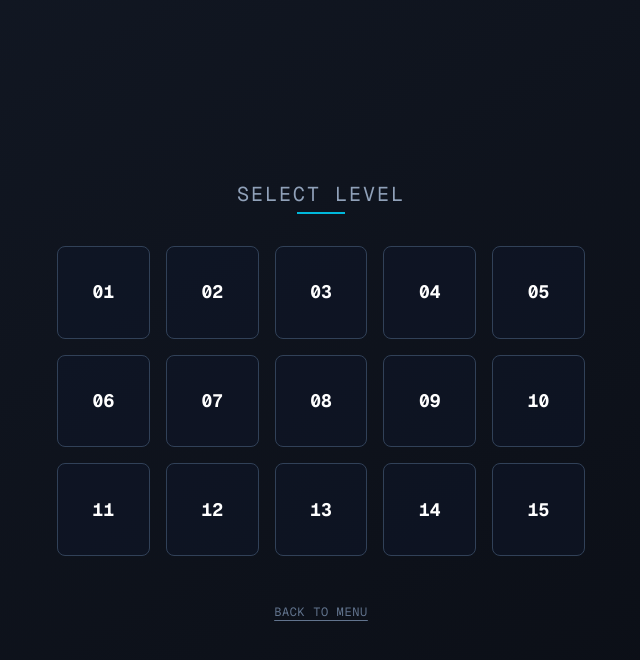
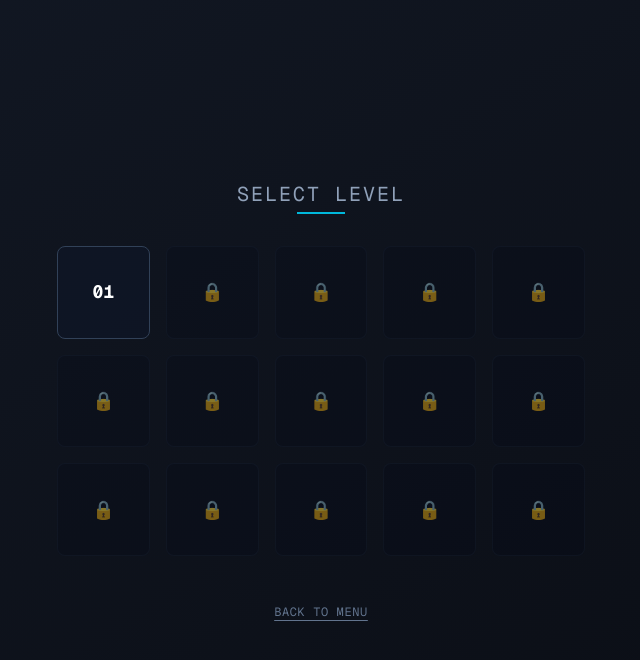
Before and after one commit to fauzanrahmatullah/isologic-game, a Next.js app: page / in a window 1280 px wide. Both pictures are taken after a click on the button "START GAME". Shown: the top 660 px of the page, without its empty margins (319-959 px from the left). Built offline with nearby package versions, Linux system fonts and the light colour scheme.

Commit message:
adding lock level feature

```diff
--- a/app/page.tsx
+++ b/app/page.tsx
@@ -1,11 +1,40 @@
 "use client";
-import { useState } from "react";
+import { useState, useEffect } from "react";
 import GameBoard from "../components/GameBoard";
 
 export default function Home() {
   const [gameState, setGameState] = useState<string>("menu");
   const [selectedLevel, setSelectedLevel] = useState<number>(1);
+  const [unlockedLevel, setUnlockedLevel] = useState<number>(1);
+
   const levels = Array.from({ length: 15 }, (_, i) => i + 1);
+
+  // Load unlocked level form localStorage when first time open page
+  useEffect(() => {
+    const savedProgress = localStorage.getItem("isologic-unlockedLevel");
+    if (savedProgress) {
+      setUnlockedLevel(parseInt(savedProgress, 10));
+    }
+  }, []);
+
+  // win level handler
+  const handleWin = () => {
+    const nextLvl = selectedLevel + 1;
+
+    // Update unlocked level if next level is greater than current unlocked level
+    if (nextLvl > unlockedLevel && nextLvl <= 15) {
+      setUnlockedLevel(nextLvl);
+      localStorage.setItem("isologic-unlockedLevel", nextLvl.toString());
+    }
+
+    // move to next level or show win message if all levels completed
+    if (nextLvl <= 15) {
+      setSelectedLevel(nextLvl);
+    } else {
+      alert("Yes, My Dear. YOU WIN ALL LEVELS!!!");
+      setGameState("level-select");
+    }
+  };
 
   return (
     <main className="w-full h-screen bg-gradient-to-br from-[#121824] to-[#0a0d14] flex flex-col items-center justify-center overflow-hidden select-none text-white font-mono">
@@ -36,20 +65,29 @@ export default function Home() {
             <div className="w-12 h-[2px] bg-cyan-500"></div>
           </div>
 
-          {/* Grid Tombol Level */}
+          {/* Grid Tombol Level dengan Pengunci */}
           <div className="grid grid-cols-5 gap-4 w-full">
-            {levels.map((lvl) => (
+            {levels.map((lvl) => {
+              const isUnlocked = lvl <= unlockedLevel;
+
+              return (
                 <button
                   key={lvl}
+                  disabled={!isUnlocked}
                   onClick={() => {
                     setSelectedLevel(lvl);
                     setGameState("game");
                   }}
-                className="aspect-square border border-slate-700 bg-slate-900/50 flex items-center justify-center text-lg font-bold rounded-lg hover:border-cyan-400 hover:text-cyan-400 hover:bg-cyan-950/30 transition-all duration-200"
+                  className={`aspect-square border flex items-center justify-center text-lg font-bold rounded-lg transition-all duration-200 ${
+                    isUnlocked
+                      ? "border-slate-700 bg-slate-900/50 hover:border-cyan-400 hover:text-cyan-400 hover:bg-cyan-950/30 cursor-pointer"
+                      : "border-slate-800/50 bg-slate-950/40 text-slate-600 cursor-not-allowed opacity-50"
+                  }`}
                 >
-                {String(lvl).padStart(2, "0")}
+                  {isUnlocked ? String(lvl).padStart(2, "0") : "🔒"}
                 </button>
-            ))}
+              );
+            })}
           </div>
 
           <button
@@ -76,7 +114,7 @@ export default function Home() {
           </div>
 
           {/* Render Game Board */}
-          <GameBoard level={selectedLevel} onWin={() => setGameState("level-select")} />
+          <GameBoard level={selectedLevel} onWin={handleWin} />
         </div>
       )}
 
```
Lines whose indentation alone changed are shown as unchanged.
